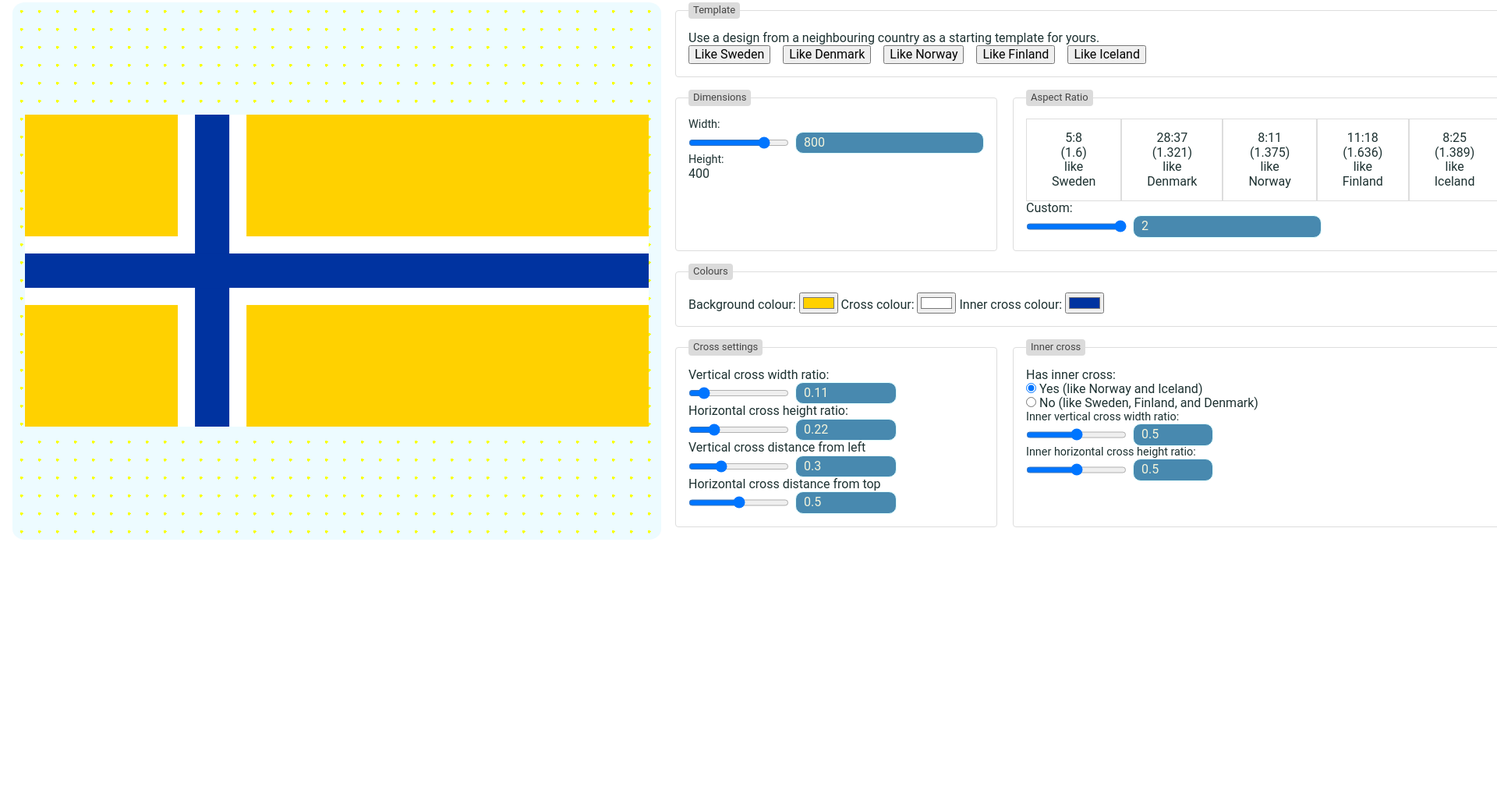
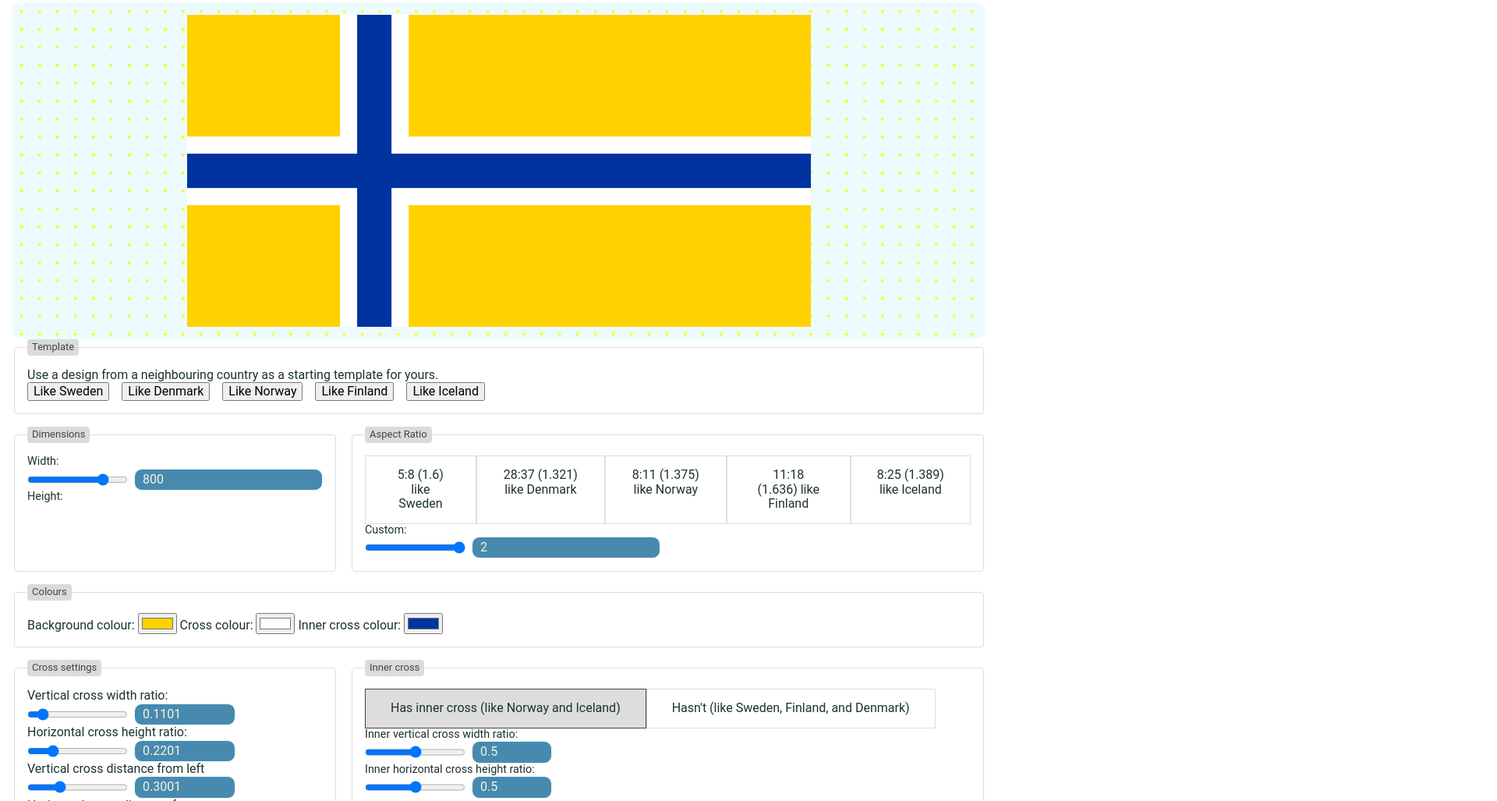
Before and after one commit to ShadAhm/nordic-flag-generator, a website built with Vite: page index.html in a window 1280 px wide. Shown: the part 148-1175 px from the top of the page at 78% size, 1920 px wide, since content can reach past the window. Before the commit the page ends 856 px from the top, so only its background shows below. Built offline with nearby package versions, Linux system fonts and the light colour scheme.

Commit message:
Layout change and bug fixes

```diff
--- a/index.html
+++ b/index.html
@@ -15,17 +15,16 @@
         <p>Now you need a flag, and we are honoured to offer our assistance in designing a flag that represents your
             identity, values and aspirations.</p>
     </div>
-    <div class="container">
     <div class="diagram-pane">
-            <svg xmlns="http://www.w3.org/2000/svg" xmlns:xlink="http://www.w3.org/1999/xlink" id="diag-flag"
-                version="1.1" width="500" height="312.5" viewBox="0 0 500 312.5">
+        <svg xmlns="http://www.w3.org/2000/svg" xmlns:xlink="http://www.w3.org/1999/xlink" id="diag-flag" version="1.1"
+            width="500" height="312.5" viewBox="0 0 500 312.5">
             <g>
                 <rect id="diag-flag-background" x="0" y="0" width="500" height="312.5" fill="#FFD100" stroke="none"
                     pointer-events="all" style="fill: rgb(255, 255, 255);"></rect>
                 <rect id="diag-flag-cross-h" x="0" y="125" width="500" height="62.5" fill="#ffffff" stroke="none"
                     pointer-events="all" style="fill: rgb(255, 255, 255);"></rect>
-                    <rect id="diag-flag-cross-v" x="156.25" y="0" width="62.5" height="312.5" fill="#ffffff"
-                        stroke="none" pointer-events="all" style="fill: rgb(255, 255, 255);"></rect>
+                <rect id="diag-flag-cross-v" x="156.25" y="0" width="62.5" height="312.5" fill="#ffffff" stroke="none"
+                    pointer-events="all" style="fill: rgb(255, 255, 255);"></rect>
                 <rect id="diag-flag-innercross-v" x="0" y="0" width="0" height="312.5" fill="#0033A0" stroke="none"
                     pointer-events="all" style="fill: rgb(255, 255, 255);"></rect>
                 <rect id="diag-flag-innercross-h" x="0" y="0" width="500" height="0" fill="#0033A0" stroke="none"
@@ -33,24 +32,22 @@
             </g>
         </svg>
     </div>
+
     <form>
-            <div class="parent">
+        <div class="grid-parent">
             <fieldset name="template-settings">
                 <legend>Template</legend>
                 <span>Use a design from a neighbouring country as a starting template for yours.</span>
                 <div class="use-template-buttons">
                     <button type="button" id="flag-template-sweden" name="flag-template-sweden" value="sweden">Like
                         Sweden</button><br>
-                        <button type="button" id="flag-template-denmark" name="flag-template-denmark"
-                            value="denmark">Like
+                    <button type="button" id="flag-template-denmark" name="flag-template-denmark" value="denmark">Like
                         Denmark</button><br>
                     <button type="button" id="flag-template-norway" name="flag-template-norway" value="norway">Like
                         Norway</button><br>
-                        <button type="button" id="flag-template-finland" name="flag-template-finland"
-                            value="finland">Like
+                    <button type="button" id="flag-template-finland" name="flag-template-finland" value="finland">Like
                         Finland</button><br>
-                        <button type="button" id="flag-template-iceland" name="flag-template-iceland"
-                            value="iceland">Like
+                    <button type="button" id="flag-template-iceland" name="flag-template-iceland" value="iceland">Like
                         Iceland</button><br>
                 </div>
             </fieldset>
@@ -62,8 +59,7 @@
                         <div class="form-range-picker">
                             <input id="flag-width" name="flag-width" type="range" min="50" max="1000" step="50"
                                 value="800" />
-                                <input type="number" id="flag-width-number" name="flag-width-number" value="800"
-                                    readonly />
+                            <input type="number" id="flag-width-number" name="flag-width-number" value="800" />
                         </div>
                     </div>
                     <div class="form-group">
@@ -86,8 +82,7 @@
                             like Sweden
                         </span>
                     </label>
-                        <input type="radio" id="flag-aspect-ratio-like-denmark" name="flag-aspect-ratio"
-                            value="denmark">
+                    <input type="radio" id="flag-aspect-ratio-like-denmark" name="flag-aspect-ratio" value="denmark">
                     <label for="flag-aspect-ratio-like-denmark">
                         <span class="aspect-ratio-label">
                             28:37 (1.321)
@@ -105,8 +100,7 @@
                             like Norway
                         </span>
                     </label>
-                        <input type="radio" id="flag-aspect-ratio-like-finland" name="flag-aspect-ratio"
-                            value="finland">
+                    <input type="radio" id="flag-aspect-ratio-like-finland" name="flag-aspect-ratio" value="finland">
                     <label for="flag-aspect-ratio-like-finland">
                         <span class="aspect-ratio-label">
                             11:18 (1.636)
@@ -116,8 +110,7 @@
                         </span>
                     </label>
 
-                        <input type="radio" id="flag-aspect-ratio-like-iceland" name="flag-aspect-ratio"
-                            value="iceland">
+                    <input type="radio" id="flag-aspect-ratio-like-iceland" name="flag-aspect-ratio" value="iceland">
                     <label for="flag-aspect-ratio-like-iceland">
                         <span class="aspect-ratio-label">
                             8:25 (1.389)
@@ -127,12 +120,13 @@
                         </span>
                     </label>
                 </div>
+                <div class="form-group">
                     <label for="flag-ratio-custom">Custom:</label>
                     <div class="form-range-picker">
                         <input id="flag-ratio-custom" name="flag-ratio-custom" type="range" min="1" max="2" value="2"
                             step="0.1">
-                        <input type="number" id="flag-ratio-custom-number" name="flag-ratio-custom-number" value="2"
-                            readonly>
+                        <input type="number" id="flag-ratio-custom-number" name="flag-ratio-custom-number" value="2">
+                    </div>
                 </div>
             </fieldset>
             <fieldset name="colours-settings">
@@ -150,66 +144,66 @@
                 <div class="form-range-picker">
                     <input id="flag-cross-v-width" name="flag-cross-v-width" type="range" min="0.0001" max="1"
                         value="0.11" step="0.0005">
-                        <input id="flag-cross-v-width-number" name="flag-cross-v-width-number" type="number"
-                            min="0.0001" max="1" value="0.11" step="0.0005">
+                    <input id="flag-cross-v-width-number" name="flag-cross-v-width-number" type="number" min="0.0001"
+                        max="1" value="0.11" step="0.0005">
                 </div>
 
                 <label for="flag-cross-h-height">Horizontal cross height ratio:</label>
                 <div class="form-range-picker">
                     <input id="flag-cross-h-height" name="flag-cross-h-height" type="range" min="0.0001" max="1"
                         value="0.22" step="0.0005">
-                        <input id="flag-cross-h-height-number" name="flag-cross-h-height-number" type="number"
-                            min="0.0001" max="1" value="0.22" step="0.0005">
+                    <input id="flag-cross-h-height-number" name="flag-cross-h-height-number" type="number" min="0.0001"
+                        max="1" value="0.22" step="0.0005">
                 </div>
 
                 <label for="flag-cross-v-left">Vertical cross distance from left</label>
 
                 <div class="form-range-picker">
-                        <input id="flag-cross-v-left" name="flag-cross-v-left" type="range" min="0.0001" max="1"
-                            value="0.3" step="0.0005">
+                    <input id="flag-cross-v-left" name="flag-cross-v-left" type="range" min="0.0001" max="1" value="0.3"
+                        step="0.0005">
                     <input id="flag-cross-v-left-number" name="flag-cross-v-left-number" type="number" min="0.0001"
                         max="1" value="0.3" step="0.0005">
                 </div>
 
                 <label for="flag-cross-h-top">Horizontal cross distance from top</label>
                 <div class="form-range-picker">
-                        <input id="flag-cross-h-top" name="flag-cross-h-top" type="range" min="0.0001" max="1"
-                            value="0.5" step="0.0005">
+                    <input id="flag-cross-h-top" name="flag-cross-h-top" type="range" min="0.0001" max="1" value="0.5"
+                        step="0.0005">
                     <input id="flag-cross-h-top-number" name="flag-cross-h-top-number" type="number" min="0.0001"
                         max="1" value="0.5" step="0.0005">
                 </div>
             </fieldset>
             <fieldset name="innercross-settings">
                 <legend>Inner cross</legend>
-
-                    <label for="flag-has-innercross">Has inner cross:</label><br>
+                <div class="btn-group">
                     <input type="radio" id="flag-has-innercross-yes" name="flag-has-innercross" value="yes" checked>
-                    <label for="flag-has-innercross-yes">Yes (like Norway and Iceland)</label><br>
+                    <label for="flag-has-innercross-yes">Has inner cross (like Norway and Iceland)</label><br>
                     <input type="radio" id="flag-has-innercross-no" name="flag-has-innercross" value="no">
-                    <label for="flag-has-innercrosss-no">No (like Sweden, Finland, and Denmark)</label><br>
+                    <label for="flag-has-innercross-no">Hasn't (like Sweden, Finland, and Denmark)</label>
+                </div>
 
                 <div class="form-group">
                     <label for="flag-innercross-v-width">Inner vertical cross width ratio:</label>
                     <div class="form-range-picker">
-                            <input id="flag-innercross-v-width" name="flag-innercross-v-width" type="range" min="0"
-                                max="1" value="0.5" step="0.1">
-                            <input id="flag-innercross-v-width-number" name="flag-innercross-v-width-number"
-                                type="number" min="0" max="1" value="0.5" step="0.1">
+                        <input id="flag-innercross-v-width" name="flag-innercross-v-width" type="range" min="0" max="1"
+                            value="0.5" step="0.1">
+                        <input id="flag-innercross-v-width-number" name="flag-innercross-v-width-number" type="number"
+                            min="0" max="1" value="0.5" step="0.1">
                     </div>
                 </div>
+
                 <div class="form-group">
                     <label for="flag-innercross-h-height">Inner horizontal cross height ratio:</label>
                     <div class="form-range-picker">
                         <input id="flag-innercross-h-height" name="flag-innercross-h-height" type="range" min="0"
                             max="1" value="0.5" step="0.1">
-                            <input id="flag-innercross-h-height-number" name="flag-innercross-h-height-number"
-                                type="number" min="0" max="1" value="0.5" step="0.1">
+                        <input id="flag-innercross-h-height-number" name="flag-innercross-h-height-number" type="number"
+                            min="0" max="1" value="0.5" step="0.1">
                     </div>
                 </div>
             </fieldset>
         </div>
     </form>
-    </div>
     <script type="module" src="/src/main.ts"></script>
 </body>
 
--- a/src/main.ts
+++ b/src/main.ts
@@ -55,7 +55,7 @@ function useTemplate(e: PointerEvent) {
         .colourize(flagColour)
         .paint();
 
-    setKnobsBasedOnTemplate(flagColour, inputFlagTemplateName, flagSpec, flag);
+    setKnobsBasedOnTemplate(flagColour, flagSpec, flag);
 }
 
 function updateFlagRatioFromButton(e: PointerEvent) {
@@ -80,7 +80,7 @@ function updateFlagRatioFromButton(e: PointerEvent) {
         .colourize(flagColour)
         .paint();
 
-    (document.getElementById("flag-height-number-label") as HTMLInputElement).innerText = flag.height.toString();
+    setKnobsBasedOnTemplate(flagColour, flagSpec, flag);
 }
 
 function updateFlagFromInput() {
@@ -99,31 +99,61 @@ function updateFlagFromInput() {
         .colourize(flagColour)
         .paint();
 
-    (document.getElementById("flag-height-number-label") as HTMLInputElement).innerText = flag.height.toString();
+    setKnobsBasedOnTemplate(flagColour, flagSpec, flag);
 }
 
-function setKnobsBasedOnTemplate(flagColour: FlagColour, flagTemplateName: string, flagSpec: FlagSpec, flag: Flag) {
+function setKnobsBasedOnTemplate(flagColour: FlagColour, flagSpec: FlagSpec, flag: Flag) {
     (document.getElementById("flag-background-colour") as HTMLInputElement).value = flagColour.backgroundColour;
     (document.getElementById("flag-cross-colour") as HTMLInputElement).value = flagColour.crossColour;
     (document.getElementById("flag-innercross-colour") as HTMLInputElement).value = flagColour.innerCrossColour;
 
-    setRadioButton('flag-ratio', flagTemplateName);
+    setRadioButton('flag-ratio', getFlagRatioTemplateName(flagSpec.aspectRatio));
 
     (document.getElementById("flag-ratio-custom") as HTMLInputElement).value = flagSpec.aspectRatio.toString();
     (document.getElementById("flag-ratio-custom-number") as HTMLInputElement).value = flagSpec.aspectRatio.toString();
 
     (document.getElementById("flag-cross-v-width") as HTMLInputElement).value = flagSpec.verticalCrossProportion.toString();
+    (document.getElementById("flag-cross-v-width-number") as HTMLInputElement).value = flagSpec.verticalCrossProportion.toString();
+
     (document.getElementById("flag-cross-h-height") as HTMLInputElement).value = flagSpec.horizontalCrossProportion.toString();
+    (document.getElementById("flag-cross-h-height-number") as HTMLInputElement).value = flagSpec.horizontalCrossProportion.toString();
+
     (document.getElementById("flag-cross-v-left") as HTMLInputElement).value = flagSpec.verticalCrossDistanceFromLeft.toString();
+    (document.getElementById("flag-cross-v-left-number") as HTMLInputElement).value = flagSpec.verticalCrossDistanceFromLeft.toString();
+
     (document.getElementById("flag-cross-h-top") as HTMLInputElement).value = flagSpec.horizontalCrossDistanceFromTop.toString();
+    (document.getElementById("flag-cross-h-top-number") as HTMLInputElement).value = flagSpec.horizontalCrossDistanceFromTop.toString();
 
-    setRadioButton('flag-has-innercross', flagTemplateName == 'iceland' || flagTemplateName == 'norway' ? 'yes' : 'no');
+    setRadioButton('flag-has-innercross', flag.hasInnerCross ? 'yes' : 'no');
     (document.getElementById("flag-innercross-v-width") as HTMLInputElement).value = flagSpec.verticalInnerCrossProportion.toString();
+    (document.getElementById("flag-innercross-v-width-number") as HTMLInputElement).value = flagSpec.verticalInnerCrossProportion.toString();
+
     (document.getElementById("flag-innercross-h-height") as HTMLInputElement).value = flagSpec.horizontalInnerCrossProportion.toString();
+    (document.getElementById("flag-innercross-h-height-number") as HTMLInputElement).value = flagSpec.horizontalInnerCrossProportion.toString();
 
     (document.getElementById("flag-width-number") as HTMLInputElement).value = flag.width.toString();
     (document.getElementById("flag-height") as HTMLInputElement).value = flag.height.toString();
     (document.getElementById("flag-height-number") as HTMLInputElement).value = flag.height.toString();
+}
+
+function getFlagRatioTemplateName(aspectRatio: number): string {
+    if (compareFloats(aspectRatio, 1.0)) {
+        return 'sweden';
+    }
+    if (compareFloats(aspectRatio, 1.321)) {
+        return 'denmark';
+    }
+    if (compareFloats(aspectRatio, 1.375)) {
+        return 'norway';
+    }
+    if (compareFloats(aspectRatio, 1.636)) {
+        return 'norway';
+    }
+    if (compareFloats(aspectRatio, 1.389)) {
+        return 'norway';
+    }
+
+    return '';
 }
 
 function setRadioButton(whichName: string, whichValue: string) {
@@ -157,3 +187,7 @@ function getFormValues(): InputForm {
 
     return formModel;
 }
+
+function compareFloats(a, b, precision = 0.01): boolean {
+    return Math.abs(a - b) < precision;
+}
--- a/styles/forms-grid.css
+++ b/styles/forms-grid.css
@@ -1,5 +1,5 @@
 /* This file contains only the css related to showing the form as a grid. */
-.parent {
+.grid-parent {
     display: grid;
     grid-column-gap: 1rem;
     grid-row-gap: 1rem;
--- a/styles/styles.css
+++ b/styles/styles.css
@@ -6,11 +6,6 @@ body {
     font-family:Roboto, Helvetica, sans-serif;
     color: rgb(29, 49, 49);
     padding: 1rem;
-}
-
-div.container {
-    display: flex;
-    gap: 1rem;
 }
 
 .diagram-pane {
```
Also changed, not shown: src/flag-spec.ts (+4 -4 lines). Lines whose indentation alone changed are shown as unchanged.
